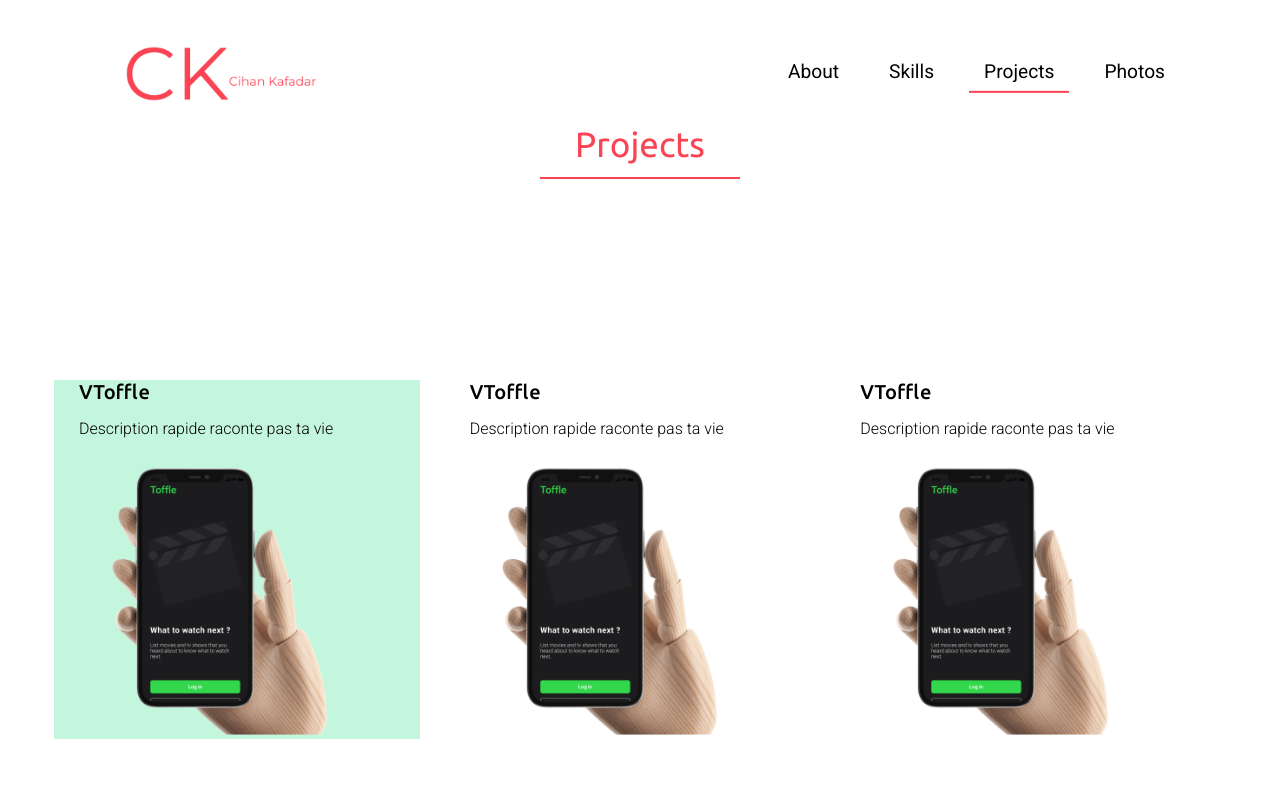
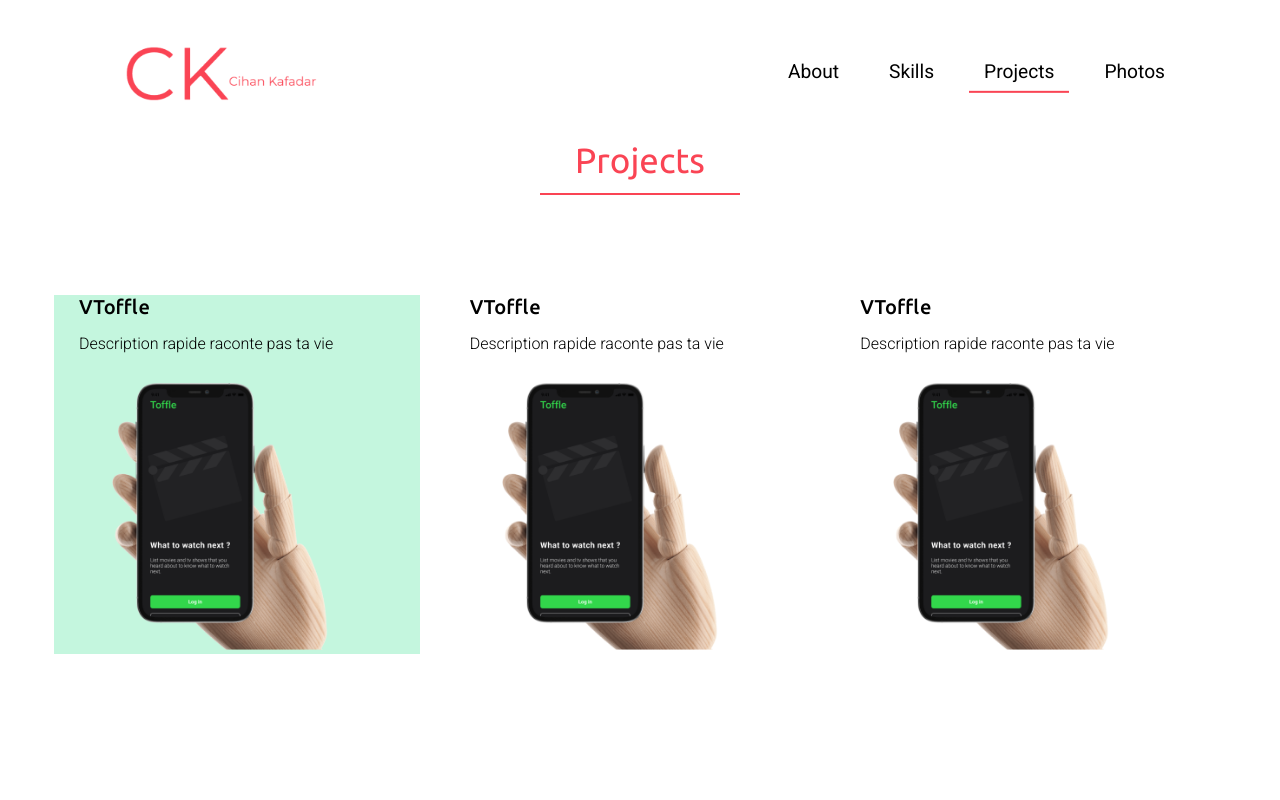
Before and after one commit to Cihaan/portfolio, a Vue app: page /projects in a window 1280 px wide. Shown: the top 800 px of the page. Built offline with nearby package versions, Linux system fonts and the light colour scheme.

Commit message:
cleaning

```diff
--- a/src/App.vue
+++ b/src/App.vue
@@ -7,7 +7,7 @@ import TheFooter from './components/utils/TheFooter.vue';
     <div class="container">
         <TheNavBar />
         <router-view></router-view>
-    <TheFooter />
+    <!-- <TheFooter /> -->
     </div>
 </template>
 
@@ -34,7 +34,7 @@ $white: #fff;
 
 .container {
     height: 100%;
-    margin: 0px 54px 54px 54px;
+    margin: 140px 54px 54px 54px;
     z-index: 1;
 }
 
@@ -64,9 +64,6 @@ p {
   flex-direction: column;
   justify-content: space-between;
   align-items: center;
-  position: absolute;
-  top: 28%;
-  margin-top: -100px;
   text-align: center;
 }
 
--- a/src/components/TheAbout.vue
+++ b/src/components/TheAbout.vue
@@ -50,9 +50,7 @@ $black: #000;
   flex-direction: column;
   justify-content: space-between;
   align-items: center;
-  position: absolute;
-  top: 40%;
-  margin-top: -100px;
+  padding-top: 70px;
 }
 
 .bio img {
--- a/src/components/TheProjects.vue
+++ b/src/components/TheProjects.vue
@@ -40,14 +40,10 @@ $black: #000;
   text-align: center;
 }
 
-.title {
-  top: 20%;
-}
-
 .project-grid {
     width: 100%;
     position: absolute;
-    margin-top: 350px;
+    margin-top: 70px;
     display: grid;
     grid-template-columns: 33.3333333333333333333333333333333333333333333333333333333333333333333333% 33.3333333333333333333333333333333333333333333333333333333333333333333333% 33.3333333333333333333333333333333333333333333333333333333333333333333333%;
     text-align: center;
--- a/src/components/TheSkills.vue
+++ b/src/components/TheSkills.vue
@@ -71,7 +71,7 @@ $black: #000;
 .skills-grid {
   width: 100%;
   position: absolute;
-  padding-top: 350px;
+  padding-top: 70px;
   display: grid;
   grid-template-columns: 33.3333333333333333333333333333333333333333333333333333333333333333333333% 33.3333333333333333333333333333333333333333333333333333333333333333333333% 33.3333333333333333333333333333333333333333333333333333333333333333333333%;
   text-align: center;
@@ -93,9 +93,6 @@ img {
   width: 100px;
 }
 
-.title {
-  top: 20%;
-}
 
 h3 {
   color: $red;
```
